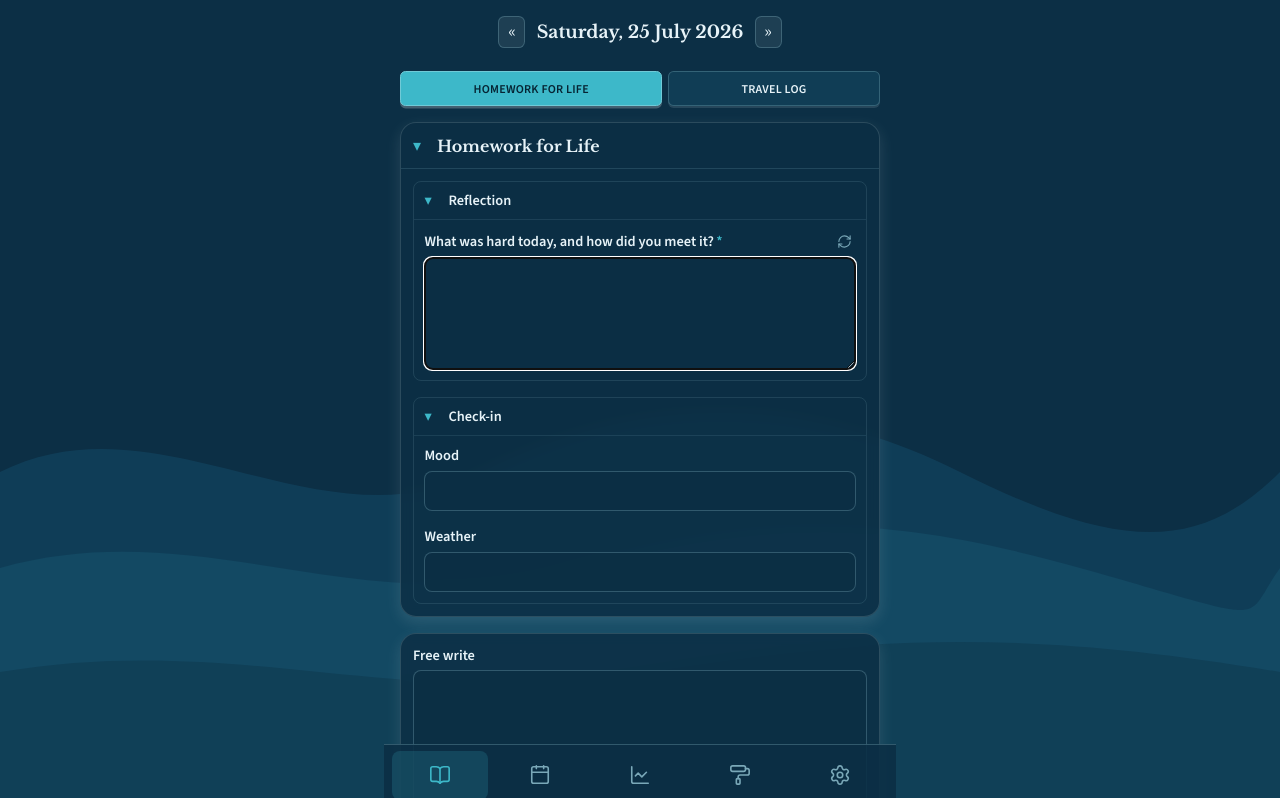
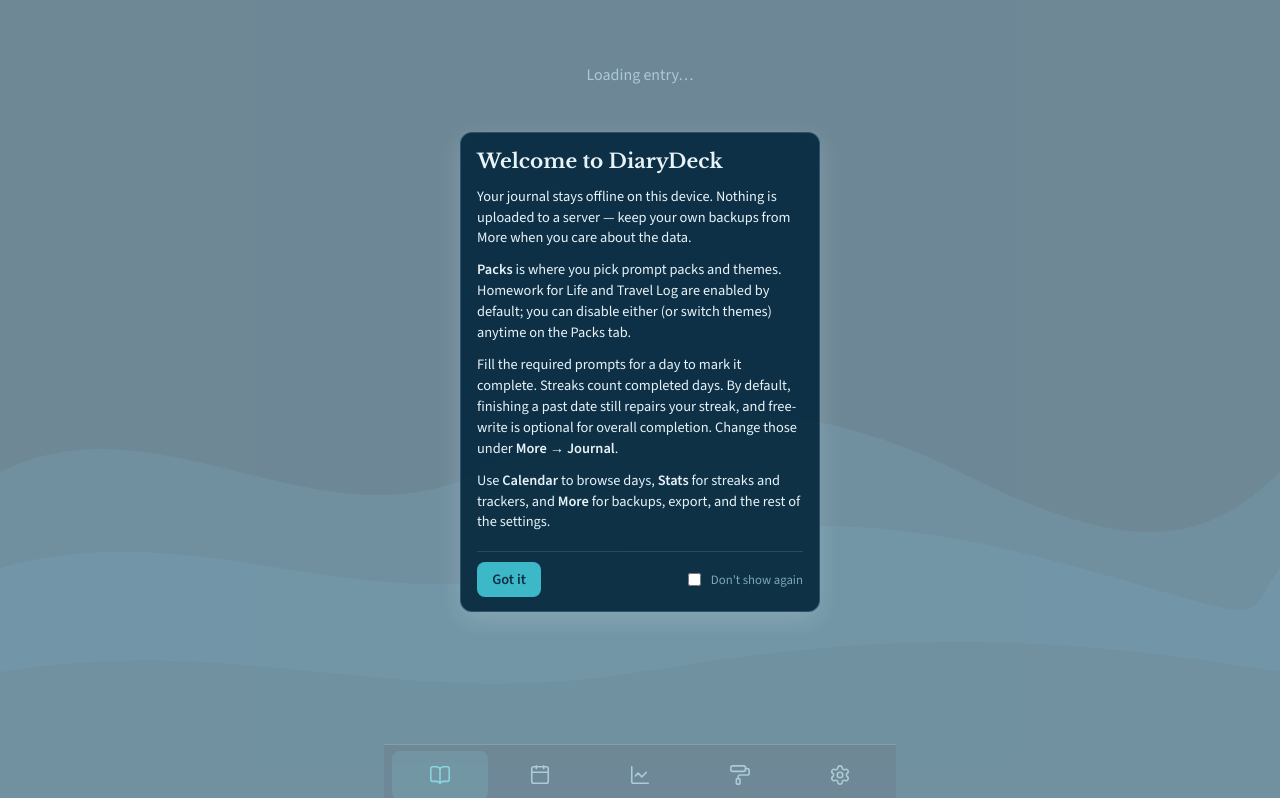
Before and after one commit to KelpStack/journaling, a React (Vite) app: page / in a window 1280 px wide. Shown: the top 798 px of the page. Built offline with nearby package versions, Linux system fonts and the light colour scheme.

Commit message:
Add first-launch welcome guide with don't-show-again.
Explain packs, defaults, and streak settings; persist hideWelcomeGuide when opted out.

Co-authored-by: Cursor <cursoragent@cursor.com>

```diff
--- a/src/domain/types.ts
+++ b/src/domain/types.ts
@@ -171,4 +171,6 @@ export interface ProfileSettings {
   lastBackupAt?: string;
   collapsedPackIds?: string[];
   lastToastedStreakMilestone?: number;
+  /** When true, the first-launch welcome guide is not shown again. */
+  hideWelcomeGuide?: boolean;
 }
--- a/src/styles/global.css
+++ b/src/styles/global.css
@@ -107,6 +107,101 @@ body {
   background: color-mix(in srgb, var(--skin-accent) 12%, transparent);
 }
 
+.welcome-guide {
+  position: fixed;
+  inset: 0;
+  z-index: 40;
+  display: flex;
+  align-items: center;
+  justify-content: center;
+  padding: 1rem;
+  padding-bottom: calc(1rem + var(--bottom-nav-height) + var(--safe-bottom));
+}
+
+.welcome-guide__backdrop {
+  position: absolute;
+  inset: 0;
+  background: color-mix(in srgb, var(--skin-fg) 45%, transparent);
+}
+
+.welcome-guide__panel {
+  position: relative;
+  z-index: 1;
+  width: min(100%, 22.5rem);
+  max-height: min(80vh, 36rem);
+  display: flex;
+  flex-direction: column;
+  gap: 0.85rem;
+  padding: 1rem 1rem 0.85rem;
+  border: 1px solid color-mix(in srgb, var(--skin-muted) 28%, transparent);
+  border-radius: 0.75rem;
+  background: rgb(from var(--skin-bg) r g b / 0.97);
+  color: var(--skin-fg);
+  box-shadow: 0 0.5rem 1.5rem color-mix(in srgb, var(--skin-fg) 18%, transparent);
+  overflow: auto;
+}
+
+.welcome-guide__title {
+  margin: 0;
+  font-family: var(--skin-font-display);
+  font-size: 1.25rem;
+  font-weight: 600;
+}
+
+.welcome-guide__body {
+  display: flex;
+  flex-direction: column;
+  gap: 0.7rem;
+  font-size: 0.9rem;
+  line-height: 1.45;
+}
+
+.welcome-guide__body p {
+  margin: 0;
+}
+
+.welcome-guide__body strong {
+  font-weight: 650;
+  color: var(--skin-fg);
+}
+
+.welcome-guide__footer {
+  display: flex;
+  align-items: center;
+  justify-content: space-between;
+  gap: 0.75rem;
+  margin-top: 0.25rem;
+  padding-top: 0.65rem;
+  border-top: 1px solid color-mix(in srgb, var(--skin-muted) 22%, transparent);
+}
+
+.welcome-guide__ok {
+  font: inherit;
+  font-size: 0.9rem;
+  font-weight: 600;
+  padding: 0.5rem 0.95rem;
+  border: none;
+  border-radius: 0.5rem;
+  background: var(--skin-accent);
+  color: var(--skin-bg);
+  cursor: pointer;
+}
+
+.welcome-guide__dont-show {
+  display: flex;
+  align-items: center;
+  gap: 0.4rem;
+  margin-left: auto;
+  font-size: 0.8rem;
+  color: var(--skin-muted);
+  cursor: pointer;
+  user-select: none;
+}
+
+.welcome-guide__dont-show input {
+  accent-color: var(--skin-accent);
+}
+
 .stub-page {
   padding: 1rem 0;
 }
--- a/src/ui/layout/AppShell.tsx
+++ b/src/ui/layout/AppShell.tsx
@@ -2,29 +2,35 @@ import { useEffect, useState } from "react";
 import { Outlet } from "react-router-dom";
 import { maybeRunScheduledBackup } from "../../backup/schedule";
 import { ensureSeeded } from "../../db/seed";
-import { getSettings } from "../../db/settingsRepo";
+import { getSettings, saveSettings } from "../../db/settingsRepo";
 import { listSkins } from "../../db/skinsRepo";
+import type { ProfileSettings } from "../../domain/types";
 import { OCEAN_SKIN } from "../../packs/builtInSkins";
 import { applySkin } from "../skin/applySkin";
 import { BottomNav } from "./BottomNav";
+import { WelcomeGuide } from "./WelcomeGuide";
 
 const PROFILE_ID = "local";
 
 export function AppShell() {
   const [ready, setReady] = useState(false);
+  const [settings, setSettings] = useState<ProfileSettings | null>(null);
+  const [showWelcomeGuide, setShowWelcomeGuide] = useState(false);
 
   useEffect(() => {
     let cancelled = false;
 
     void (async () => {
       await ensureSeeded(PROFILE_ID);
-      const settings = await getSettings(PROFILE_ID);
+      const loaded = await getSettings(PROFILE_ID);
       const skins = await listSkins();
       const skin =
-        skins.find((item) => item.id === settings?.activeSkinId) ?? OCEAN_SKIN;
+        skins.find((item) => item.id === loaded?.activeSkinId) ?? OCEAN_SKIN;
       applySkin(skin);
       void maybeRunScheduledBackup(PROFILE_ID);
       if (!cancelled) {
+        setSettings(loaded ?? null);
+        setShowWelcomeGuide(Boolean(loaded) && !loaded?.hideWelcomeGuide);
         setReady(true);
       }
     })();
@@ -33,6 +39,14 @@ export function AppShell() {
       cancelled = true;
     };
   }, []);
+
+  const dismissWelcomeGuide = (dontShowAgain: boolean) => {
+    setShowWelcomeGuide(false);
+    if (!dontShowAgain || !settings) return;
+    const next = { ...settings, hideWelcomeGuide: true };
+    setSettings(next);
+    void saveSettings(next);
+  };
 
   if (!ready) {
     return <div className="app-loading">Loading…</div>;
@@ -44,6 +58,9 @@ export function AppShell() {
         <Outlet />
       </main>
       <BottomNav />
+      {showWelcomeGuide ? (
+        <WelcomeGuide onDismiss={dismissWelcomeGuide} />
+      ) : null}
     </div>
   );
 }
--- /dev/null
+++ b/src/ui/layout/WelcomeGuide.tsx
@@ -0,0 +1,70 @@
+import { useId, useState } from "react";
+
+export interface WelcomeGuideProps {
+  onDismiss: (dontShowAgain: boolean) => void;
+}
+
+export function WelcomeGuide({ onDismiss }: WelcomeGuideProps) {
+  const titleId = useId();
+  const [dontShowAgain, setDontShowAgain] = useState(false);
+
+  return (
+    <div className="welcome-guide" role="presentation">
+      <div
+        className="welcome-guide__backdrop"
+        aria-hidden="true"
+        onClick={() => onDismiss(dontShowAgain)}
+      />
+      <div
+        className="welcome-guide__panel"
+        role="dialog"
+        aria-modal="true"
+        aria-labelledby={titleId}
+      >
+        <h2 id={titleId} className="welcome-guide__title">
+          Welcome to DiaryDeck
+        </h2>
+        <div className="welcome-guide__body">
+          <p>
+            Your journal stays offline on this device. Nothing is uploaded to a
+            server — keep your own backups from More when you care about the
+            data.
+          </p>
+          <p>
+            <strong>Packs</strong> is where you pick prompt packs and themes.
+            Homework for Life and Travel Log are enabled by default; you can
+            disable either (or switch themes) anytime on the Packs tab.
+          </p>
+          <p>
+            Fill the required prompts for a day to mark it complete. Streaks
+            count completed days. By default, finishing a past date still
+            repairs your streak, and free-write is optional for overall
+            completion. Change those under <strong>More → Journal</strong>.
+          </p>
+          <p>
+            Use <strong>Calendar</strong> to browse days, <strong>Stats</strong>{" "}
+            for streaks and trackers, and <strong>More</strong> for backups,
+            export, and the rest of the settings.
+          </p>
+        </div>
+        <div className="welcome-guide__footer">
+          <button
+            type="button"
+            className="welcome-guide__ok"
+            onClick={() => onDismiss(dontShowAgain)}
+          >
+            Got it
+          </button>
+          <label className="welcome-guide__dont-show">
+            <input
+              type="checkbox"
+              checked={dontShowAgain}
+              onChange={(event) => setDontShowAgain(event.target.checked)}
+            />
+            <span>Don&apos;t show again</span>
+          </label>
+        </div>
+      </div>
+    </div>
+  );
+}
```
